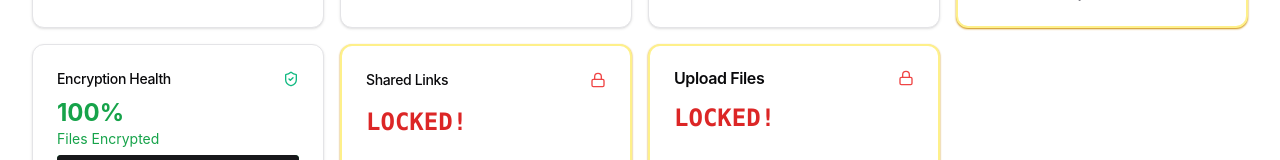
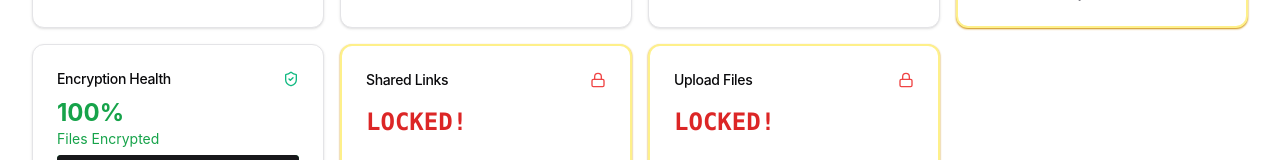
Before and after one commit to shreeratn/secure-file-share, a React (Vite) app in the folder frontend/src/: page / in a window 1280 px wide. Shown: the part 258-418 px from the top of the page. Built offline with nearby package versions, Linux system fonts and the light colour scheme.

Commit message:
Height fix for data table + upload card font fix

```diff
--- a/frontend/src/src/components/abnormal/DashboardCards.tsx
+++ b/frontend/src/src/components/abnormal/DashboardCards.tsx
@@ -255,7 +255,7 @@ export function DashboardCards({data}: { data: DashboardData }) {
             {/*Upload Card*/}
             <Card className={data.userRole === 'Guest' ? LOCKED_CARD_CLASS : "min-w-[150px]"}>
                 <CardHeader className="flex flex-row items-center justify-between space-y-0 pb-2">
-                    <CardTitle>Upload Files</CardTitle>
+                    <CardTitle className="text-sm font-medium">Upload Files</CardTitle>
                     {data.userRole === 'Guest' && <LockIcon className="h-4 w-4 text-red-500"/>}
                 </CardHeader>
                 {data.userRole === 'Guest' ? (
--- a/frontend/src/src/components/abnormal/FileTable.tsx
+++ b/frontend/src/src/components/abnormal/FileTable.tsx
@@ -288,7 +288,7 @@ export function FileTable({userRole, ownedFiles, sharedFiles}: FileTableProps) {
     })
 
     return (
-        <div className="rounded-md border mt-4 flex flex-col h-[calc(100vh-520px)]">
+        <div className="rounded-md border mt-4 flex flex-col h-[calc(100vh-540px)]">
             <div className="flex items-center justify-between p-4 border-b">
                 <Tabs value={activeTab} onValueChange={(value) => setActiveTab(value as 'owned' | 'shared')}>
                     <TabsList>
```
